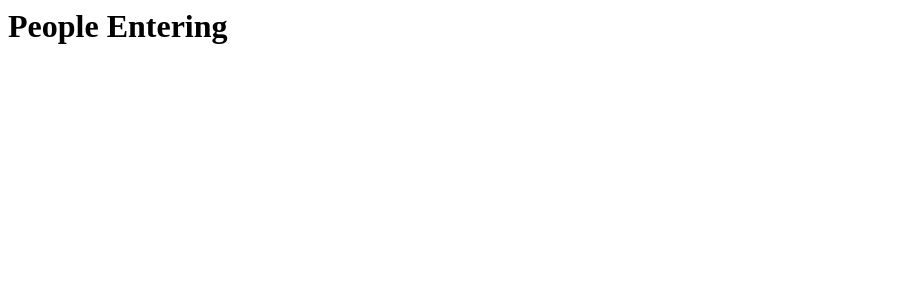
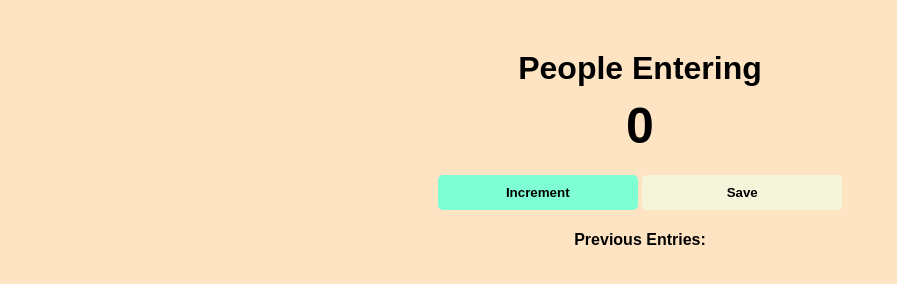
Before and after one commit to LenaGyebi/People-Counter-App, a plain HTML site: page index.html in a window 1280 px wide. Shown: the whole page, without its empty margins (0-897 px from the left). Drawn offline with Linux system fonts and the light colour scheme.

Commit message:
first commit

```diff
--- a/index.html
+++ b/index.html
@@ -1,9 +1,18 @@
 <html>
     <head>
-        <link rel="stylesheet" href="index.css">
+        <link rel="stylesheet" href="style.css">
     </head>
     <body>
         <h1>People Entering</h1>
-        <h2 id="count-el"></h2>
+        <h2 id="count-el">0</h2>
+        <button id="increment-btn" onclick=" increment()">Increment</button>
+        <button id="save-btn" onclick="save()">Save</button>
+        <p id="save-el">Previous Entries: </p>
+        <script src="index.js"></script>
+
+
+
+
+
     </body>
 </html>
--- /dev/null
+++ b/index.js
@@ -0,0 +1,21 @@
+//document.getElementById("count-el").innerText = 5
+let count = 0
+let countEl = document.getElementById("count-el")
+let saveEl = document.getElementById("save-el")
+
+console.log(saveEl)
+
+
+function increment(){
+    count += 1
+    countEl.textContent = count
+}
+
+function save(){
+    let countStr = count +" "+ " - "
+    saveEl.textContent += countStr
+    countEl.textContent = 0
+    count = 0
+}
+
+//console.log("Let's count people on the subway!")
--- /dev/null
+++ b/style.css
@@ -0,0 +1,44 @@
+body{
+    background-color: bisque;
+    background-size: cover;
+    font-family: Arial, Helvetica, sans-serif;
+    font-weight: bold;
+    margin-top: 50px;
+    text-align: center;
+
+}
+
+h1{
+    margin-bottom: 10px;
+    text-align: center;
+}
+
+h2{
+    font-size: 50;
+    margin-top: 0;
+    margin-bottom: 20px;
+    text-align: center;
+}
+
+button{
+        border: none;
+        padding-top: 10px;
+        padding-bottom: 10px;
+        font-weight: bold;
+        width: 200px;
+        margin-bottom: 5px;
+        border-radius: 5px;
+        text-align: center;
+        cursor: pointer;
+
+}
+
+#increment-btn{
+    background-color: aquamarine;
+
+}
+
+#save-btn{
+    background-color: beige;
+
+}
```
